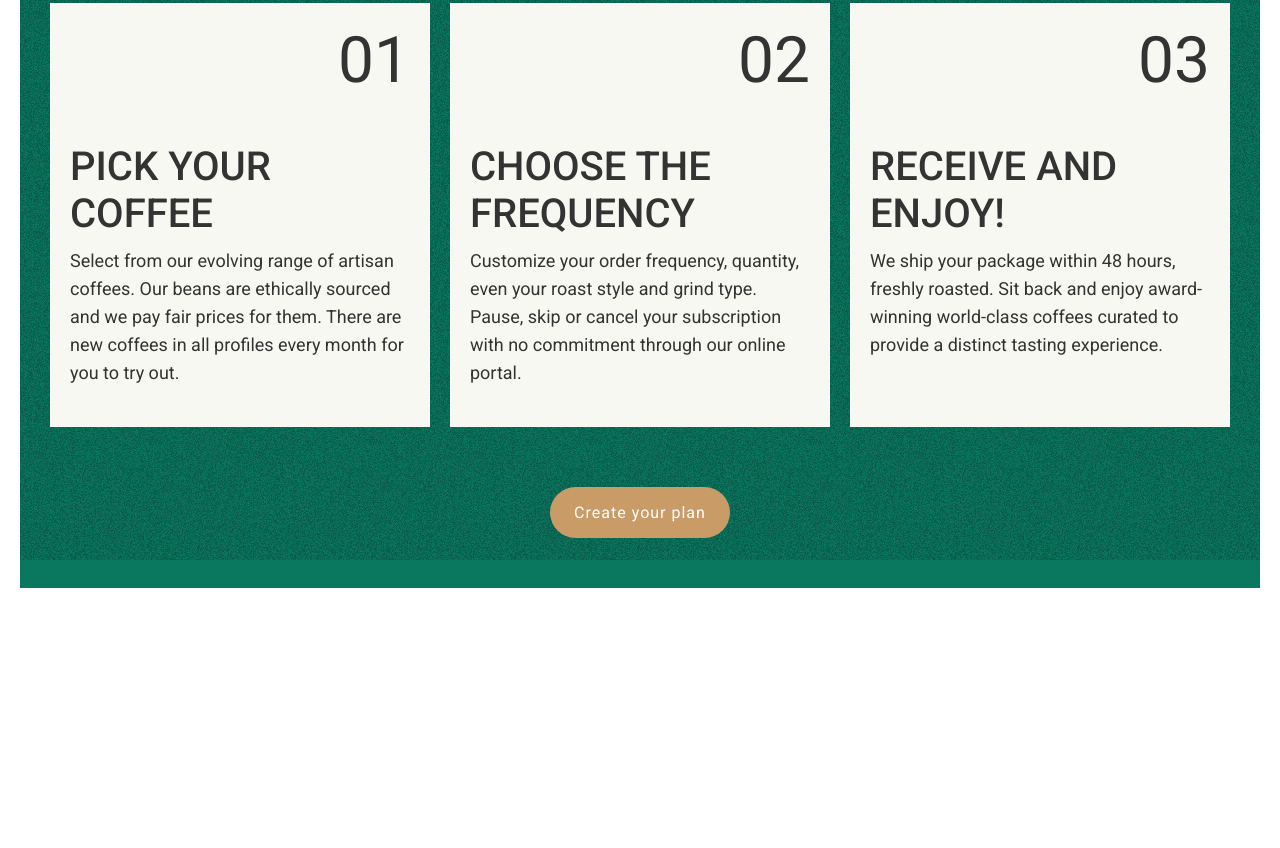
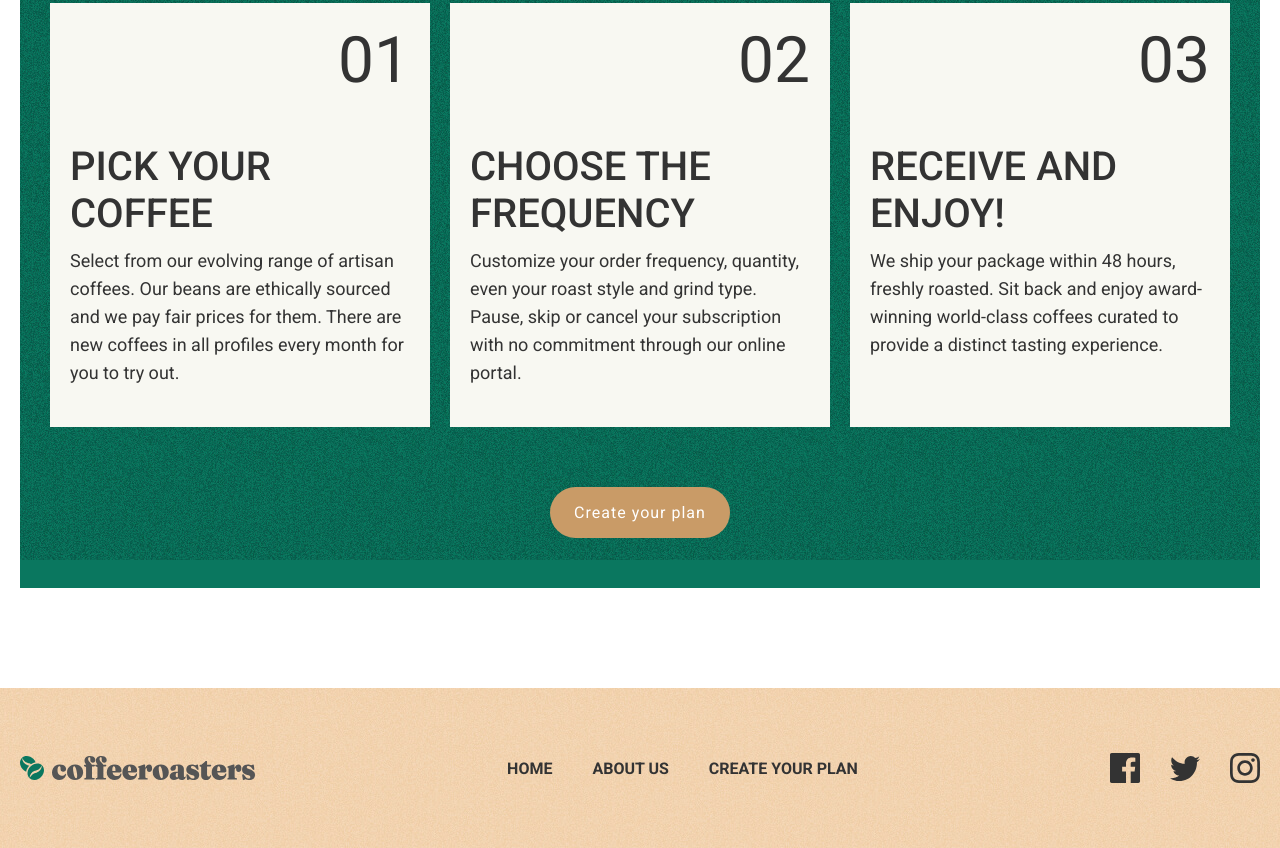
Before and after one commit to Usman03-04/coffeeroasters, a plain HTML site: page index.html in a window 1280 px wide. Shown: the part 3910-4758 px from the top of the page. Before the commit the page ends 4548 px from the top, so only its background shows below. Drawn offline with Linux system fonts and the light colour scheme.

Commit message:
add site-footer

```diff
--- a/css/styles.css
+++ b/css/styles.css
@@ -165,6 +165,11 @@ flex-shrink: 0;
 .site-nav-item:not(:last-child) {
   margin-right: 40px;
 
+}
+
+.site-nav-medium-font .site--nav-link{
+  font-size: 16px;
+  line-height: 19px;
 }
 .site--nav-link {
   display: block;
@@ -389,6 +394,7 @@ background-image: url(../images/how-it-works-bg.jpg);
 background-repeat:no-repeat;
 padding: 50px 30px;
 text-align: center;
+margin-bottom: 50px;
 
 }
 .how-it-works-heading {
@@ -472,7 +478,67 @@ text-align: center;
   outline-color: #C99B67;
 
 }
-.button {
+
+
+
+/* SITE-FOOTER  */
+
+.site-footer {
+  padding-top: 65px;
+  padding-bottom: 65px;
+  background-color:#F3D7B7;
+  background-image: url(../images/site-header-intro-bg.jpg);
 }
-.button-brown {
+.site-footer-container {
+  display: flex;
+  align-items: center;
+  justify-content: space-between;
 }
+.site-footer-logo {
+  display: flex;
+}
+.site-footer-logo-img {
+width: 235px;
+height: 24px;
+object-fit: contain;
+flex-shrink: 0;
+}
+
+.site-footer-logo:hover{
+  opacity: 0.8;
+}
+
+.site-footer-logo:active{
+  opacity:0.6;
+}
+
+
+.site-footer-socials {
+
+}
+.site-footer-socials-list {
+  display: flex;
+  padding: 0;
+  margin: 0;
+  list-style: none;
+  align-items: center;
+}
+.site-footer-socials-item:not(:last-child) {
+  margin-right: 30px;
+}
+.site-footer-socials-link {
+  display: flex;
+  color: #333;
+
+}
+
+.site-footer-socials-link:hover{
+  filter: invert(36%) sepia(32%) saturate(1007%) hue-rotate(117deg) brightness(95%) contrast(96%);;
+
+}
+.socials-img {
+}
+
+.socials-img:active{
+  opacity: 0.6;
+}
--- a/index.html
+++ b/index.html
@@ -201,6 +201,66 @@
 
 </main>
 
+<!-- SITE-FOOTER -->
+
+
+<footer class="site-footer">
+
+  <div class="site-footer-container container">
+
+    <a class="site-footer-logo" href="#" >
+
+      <img class="site-footer-logo-img" src="./images/logo.svg" alt="site-logo" width="235" height="24">
+     </a>
+
+
+
+      <div class="site-nav site-nav-medium-font">
+        <ul class="site-nav-list ">
+          <li class="site-nav-item ">
+             <a class="site--nav-link" href="#">HOME</a>
+            </li>
+          <li class="site-nav-item">
+             <a class="site--nav-link" href="#">ABOUT US</a>
+            </li>
+          <li class="site-nav-item">
+             <a class="site--nav-link" href="#">Create your plan</a>
+            </li>
+        </ul>
+       </div>
+
+
+     <div class="site-footer-socials">
+      <ul class="site-footer-socials-list">
+        <li class="site-footer-socials-item">
+          <a class="site-footer-socials-link" href="#">
+            <img class="socials-img" src="./images/socials/facebook.svg"
+            alt="facebook">
+          </a>
+        </li>
+
+        <li class="site-footer-socials-item">
+          <a class="site-footer-socials-link" href="#">
+            <img class="socials-img" src="./images/socials/Path-1.svg"
+            alt="twitter">
+          </a>
+        </li>
+
+        <li class="site-footer-socials-item">
+          <a class="site-footer-socials-link" href="#">
+            <img class="socials-img" src="./images/socials/insta.svg"
+            alt="instagram">
+          </a>
+        </li>
+      </ul>
+     </div>
+
+  </div>
+
+
+
+  </footer>
+
 
 
 
```
Also changed, not shown: images/socials/Path-1.svg (added), images/socials/facebook.svg (added), images/socials/insta.svg (added).
